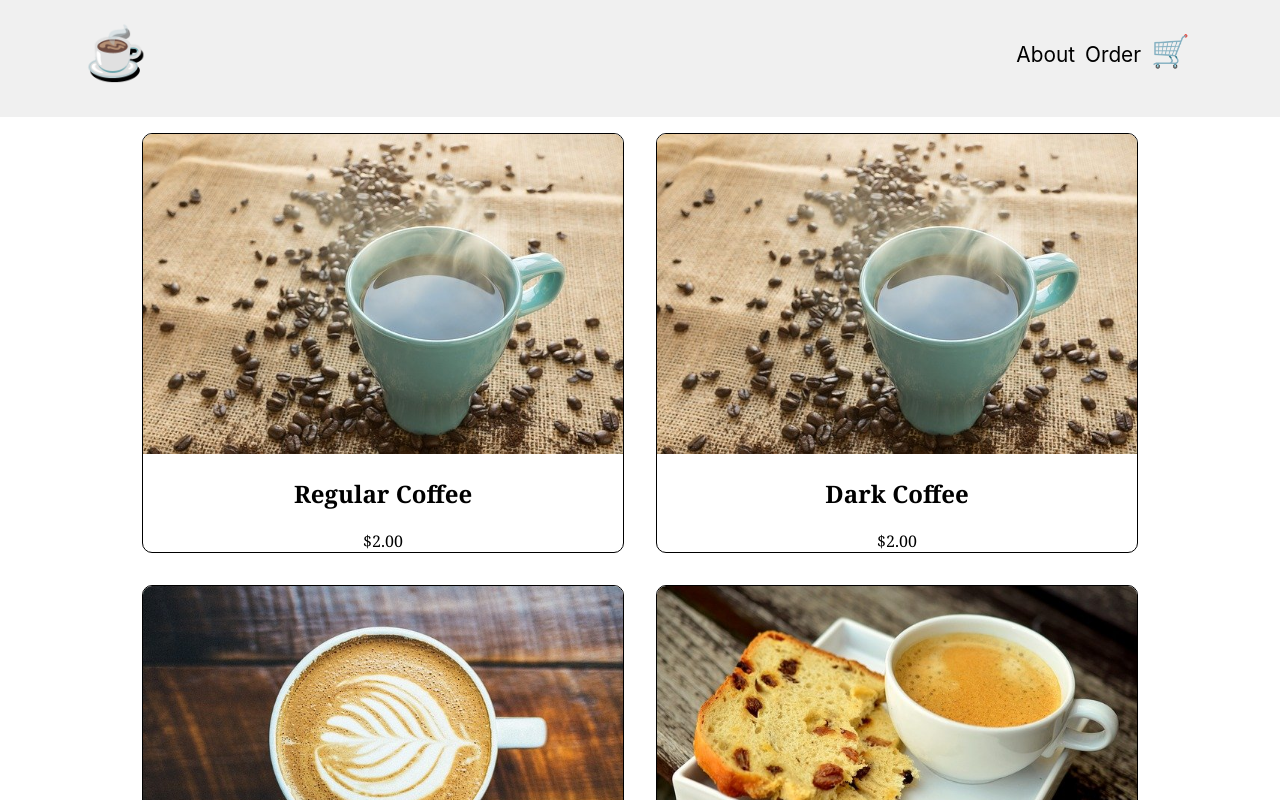
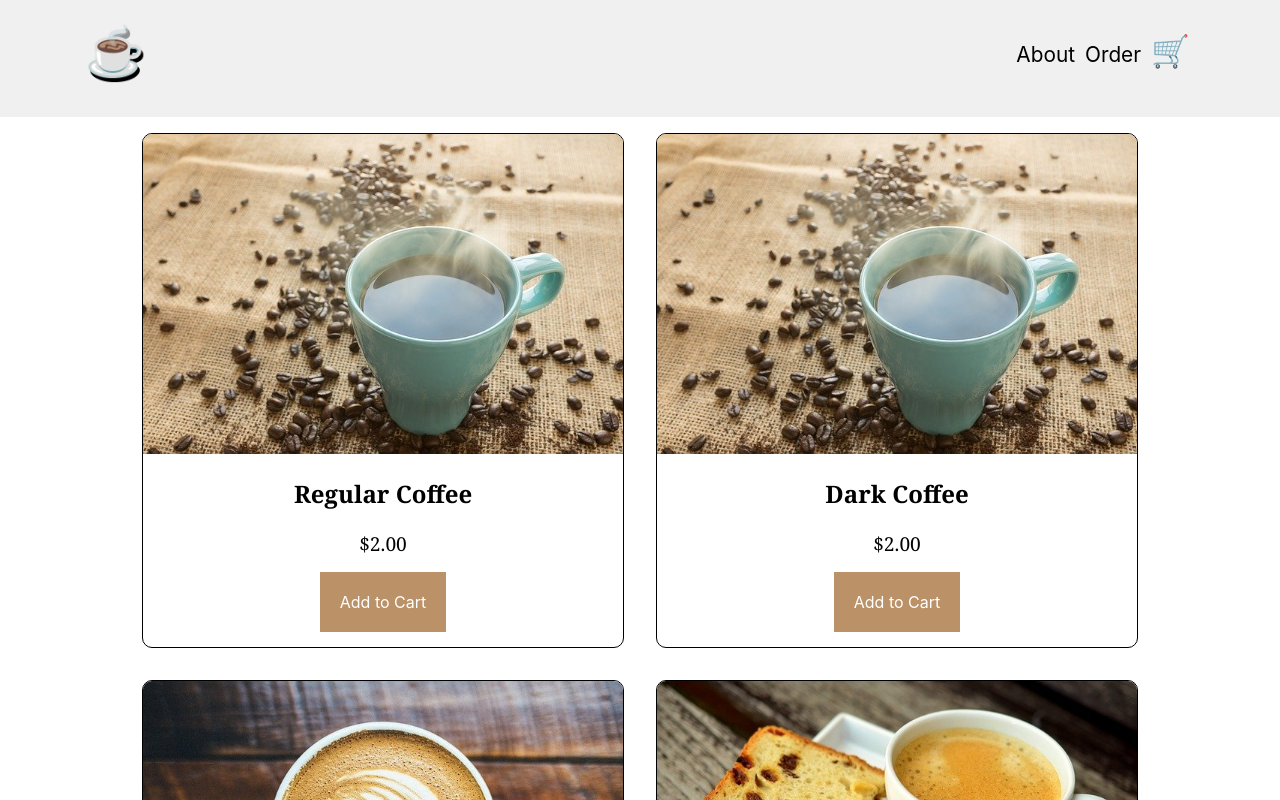
Before and after one commit to aswaff/coffee-shop, a React (Create React App) app: page /order in a window 1280 px wide. Shown: the top 800 px of the page. Built offline with nearby package versions, Linux system fonts and the light colour scheme.

Commit message:
Added add to cart button on cards in the card component

```diff
--- a/src/components/card/card.component.jsx
+++ b/src/components/card/card.component.jsx
@@ -16,7 +16,7 @@ export const Card = () => {
                     {item.price}
                 </div>
                 <div className="card-cart">
-
+                    Add to Cart
                 </div>
             </div>
         )}
--- a/src/components/card/card.styles.css
+++ b/src/components/card/card.styles.css
@@ -31,4 +31,20 @@
 .card-price {
     font-family: Georgia,Times,Times New Roman,serif;
     align-self: center;
+    font-size: larger;
 }
+
+.card-cart {
+    text-align: center;
+    padding: 20px;
+    background: #bb9167;
+    max-width: 10em;
+    color: white;
+    align-self: center;
+    margin: 15px;
+}
+
+.card-cart:hover {
+    background: #e6b380;
+    cursor: pointer;
+}
```
